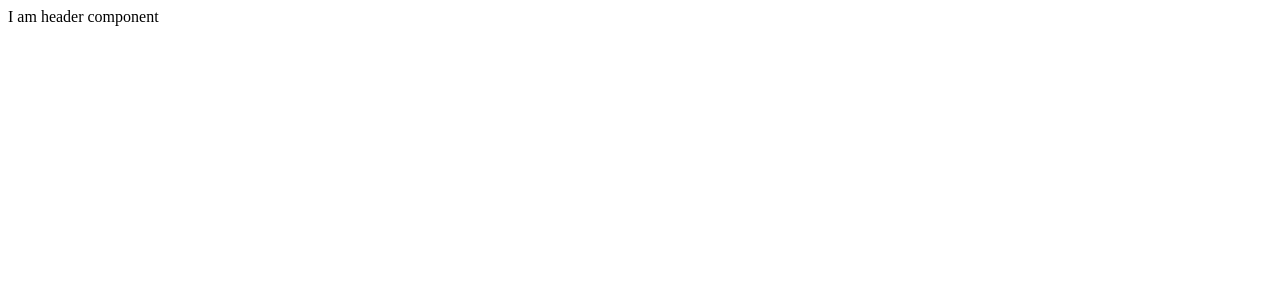
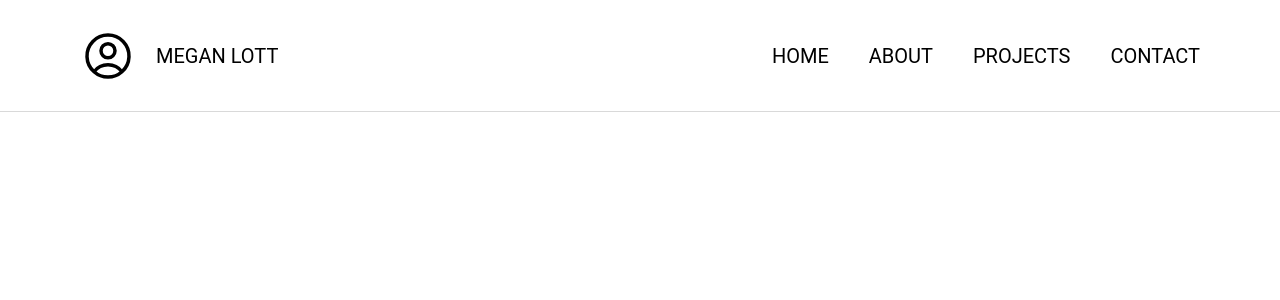
Before and after one commit to meglott/meganlott, a Next.js app: page / in a window 1280 px wide. Shown: the top 300 px of the page. Built offline with nearby package versions, Linux system fonts and the light colour scheme.

Commit message:
Add header component

```diff
--- /dev/null
+++ b/components/layout/header.tsx
@@ -0,0 +1,22 @@
+import { UserCircleIcon } from '@heroicons/react/24/outline'
+import Link from 'next/link'
+
+function HeaderComponent() {
+    return (
+        <nav className="w-full h-28 bg-white border-b border-light-gray">
+            <div className="flex w-full h-full py-5 px-10 justify-between items-center">
+                <div className="flex items-center pl-10 gap-5">
+                    <UserCircleIcon className="h-14 w-14" />
+                    <p className="uppercase text-xl font-roboto font-normal">Megan Lott</p>
+                </div>
+                <div className="flex justify-end items-center pr-10 gap-10">
+                    <Link href="#" className="uppercase text-xl font-roboto font-normal">Home</Link>
+                    <Link href="#" className="uppercase text-xl font-roboto font-normal">About</Link>
+                    <Link href="#" className="uppercase text-xl font-roboto font-normal">Projects</Link>
+                    <Link href="#" className="uppercase text-xl font-roboto font-normal">Contact</Link>
+                </div>
+            </div>
+        </nav>
+    )
+}
+export default HeaderComponent
--- a/next.config.js
+++ b/next.config.js
@@ -1,8 +1,4 @@
 /** @type {import('next').NextConfig} */
-const nextConfig = {
-  experimental: {
-    appDir: true,
-  },
+module.exports = {
+	reactStrictMode: true,
 }
-
-module.exports = nextConfig
--- a/src/pages/_app.tsx
+++ b/pages/_app.tsx
@@ -1,5 +1,6 @@
-import HeaderComponent from '@/components/layout/header'
-import type { AppProps } from 'next/app'
+import '../styles/globals.css';
+import type { AppProps } from 'next/app';
+import HeaderComponent from '@/../components/layout/header';
 
 export default function MyApp({ Component, pageProps }: AppProps) {
   return (
--- a/src/components/layout/header.tsx
+++ /dev/null
@@ -1,6 +0,0 @@
-function HeaderComponent() {
-    return (
-        <div>I am header component</div>
-    )
-}
-export default HeaderComponent
--- /dev/null
+++ b/styles/globals.css
@@ -0,0 +1,3 @@
+@tailwind base;
+@tailwind components;
+@tailwind utilities;
--- a/tailwind.config.js
+++ b/tailwind.config.js
@@ -1,16 +1,17 @@
 /** @type {import('tailwindcss').Config} */
 module.exports = {
   content: [
-    './src/pages/**/*.{js,ts,jsx,tsx}',
-    './src/components/**/*.{js,ts,jsx,tsx}',
-    './src/app/**/*.{js,ts,jsx,tsx}',
+    './pages/**/*.{js,ts,jsx,tsx}',
+    './components/**/*.{js,ts,jsx,tsx}',
+    './app/**/*.{js,ts,jsx,tsx}',
   ],
   theme: {
+    fontFamily: {
+        'roboto': ['Roboto', 'sans-serif'],
+    },
     extend: {
-      backgroundImage: {
-        'gradient-radial': 'radial-gradient(var(--tw-gradient-stops))',
-        'gradient-conic':
-          'conic-gradient(from 180deg at 50% 50%, var(--tw-gradient-stops))',
+      colors: {
+        'light-gray': '#D9D9D9',
       },
     },
   },
```
Also changed, not shown: package.json (+21 -12 lines), components/layout/layout.tsx (renamed from src/components/layout/layout.tsx), pages/index.tsx (renamed from src/pages/index.tsx), 2 other files (tests, documents, lock files or other folders).
